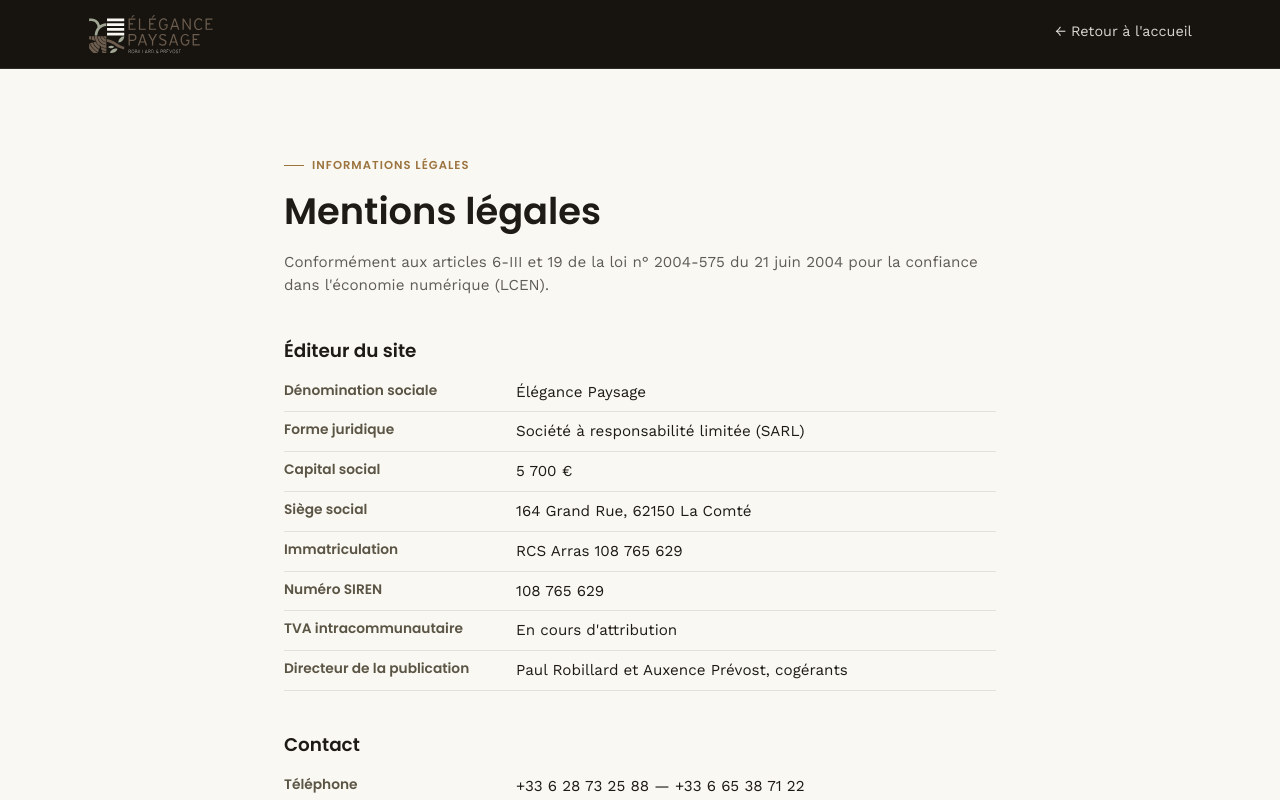
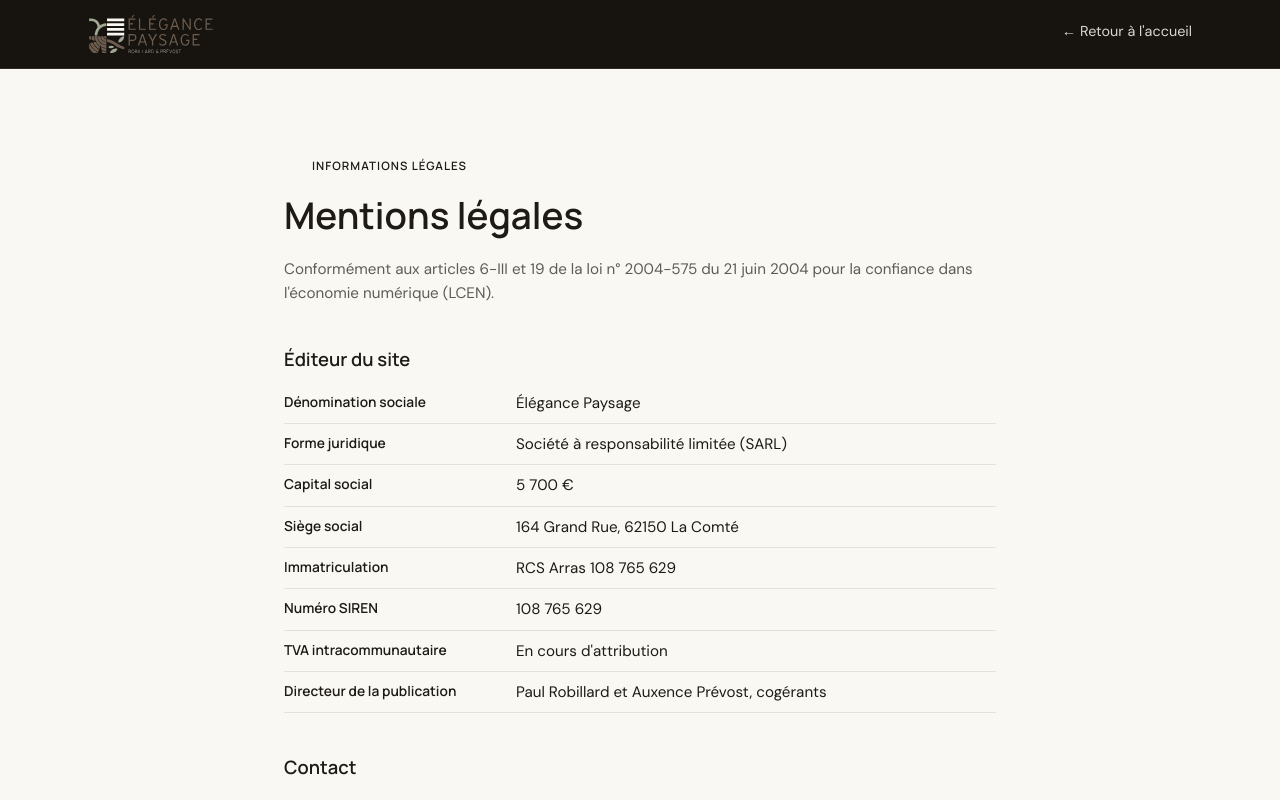
Before and after one commit to ZaYtI/elegance-paysage, a Next.js app: page /mentions-legales in a window 1280 px wide. Shown: the top 800 px of the page. Built offline with nearby package versions, Linux system fonts and the light colour scheme.

Commit message:
🎨 Add new design tokens, fonts and base UI primitives

```diff
--- a/app/globals.css
+++ b/app/globals.css
@@ -15,17 +15,13 @@
   --color-ink-900: var(--ink-900);
   --color-ink-800: var(--ink-800);
   --color-ink-700: var(--ink-700);
-  --color-ink-600: var(--ink-600);
-  --color-sage-600: var(--sage-600);
+  --color-bark-800: var(--bark-800);
+  --color-bark-700: var(--bark-700);
   --color-sage-500: var(--sage-500);
-  --color-sage-300: var(--sage-300);
-  --color-bark-700: var(--bark-700);
-  --color-bark-600: var(--bark-600);
-  --color-bark-500: var(--bark-500);
+  --color-stone-400: var(--stone-400);
+  --color-stone-200: var(--stone-200);
   --color-paper: var(--paper);
   --color-sand-100: var(--sand-100);
-  --color-gold-600: var(--gold-600);
-  --color-gold-700: var(--gold-700);
   --color-sidebar-ring: var(--sidebar-ring);
   --color-sidebar-border: var(--sidebar-border);
   --color-sidebar-accent-foreground: var(--sidebar-accent-foreground);
@@ -69,137 +65,125 @@
   --ink-900: #1e1b16;
   --ink-800: #242019;
   --ink-700: #3a342a;
-  --ink-600: #5b5546;
-  --sage-600: #7f9470;
-  --sage-500: #9cad8c;
-  --sage-300: #c7d3ba;
+  --bark-800: #3c342b;
   --bark-700: #6c5d4f;
-  --bark-600: #817468;
-  --bark-500: #958a80;
+  --sage-500: #a0a794;
+  --stone-400: #bab3a6;
+  --stone-200: #e7e1d7;
   --paper: #faf8f2;
   --sand-100: #f1ecdd;
-  --gold-600: #b98b4e;
-  --gold-700: #9c7440;
-  --font-heading: var(--font-poppins);
 
-  --background: var(--paper);
-  --foreground: var(--ink-900);
-  --card: #ffffff;
-  --card-foreground: var(--ink-900);
-  --popover: #ffffff;
-  --popover-foreground: var(--ink-900);
-  --primary: var(--ink-950);
-  --primary-foreground: var(--paper);
-  --secondary: var(--sand-100);
-  --secondary-foreground: var(--ink-900);
-  --muted: var(--sand-100);
-  --muted-foreground: var(--ink-600);
-  --accent: var(--gold-600);
-  --accent-foreground: #ffffff;
-  --destructive: oklch(0.577 0.245 27.325);
-  --border: rgba(30, 27, 22, 0.12);
-  --input: rgba(30, 27, 22, 0.12);
-  --ring: var(--gold-600);
-  --chart-1: oklch(0.87 0 0);
-  --chart-2: oklch(0.556 0 0);
-  --chart-3: oklch(0.439 0 0);
-  --chart-4: oklch(0.371 0 0);
-  --chart-5: oklch(0.269 0 0);
+  --accent-color: var(--sage-500);
+  --font-body: var(--font-dm-sans), Arial, sans-serif;
+  --font-display: var(--font-manrope), Arial, sans-serif;
+  --font-sans: var(--font-body);
+  --font-heading: var(--font-display);
+  --ease-out-soft: cubic-bezier(0.2, 0.8, 0.2, 1);
+
+  --background: var(--ink-950);
+  --foreground: var(--paper);
+  --card: var(--ink-800);
+  --card-foreground: var(--paper);
+  --popover: var(--ink-800);
+  --popover-foreground: var(--paper);
+  --primary: var(--paper);
+  --primary-foreground: var(--ink-950);
+  --secondary: var(--ink-800);
+  --secondary-foreground: var(--paper);
+  --muted: var(--ink-800);
+  --muted-foreground: var(--stone-400);
+  --accent: var(--sage-500);
+  --accent-foreground: var(--ink-950);
+  --destructive: oklch(0.704 0.191 22.216);
+  --border: rgba(250, 248, 242, 0.15);
+  --input: rgba(250, 248, 242, 0.15);
+  --ring: var(--sage-500);
   --radius: 0.625rem;
-  --sidebar: oklch(0.985 0 0);
-  --sidebar-foreground: oklch(0.145 0 0);
-  --sidebar-primary: oklch(0.205 0 0);
-  --sidebar-primary-foreground: oklch(0.985 0 0);
-  --sidebar-accent: oklch(0.97 0 0);
-  --sidebar-accent-foreground: oklch(0.205 0 0);
-  --sidebar-border: oklch(0.922 0 0);
-  --sidebar-ring: oklch(0.708 0 0);
-}
-
-.dark {
-  --background: oklch(0.145 0 0);
-  --foreground: oklch(0.985 0 0);
-  --card: oklch(0.205 0 0);
-  --card-foreground: oklch(0.985 0 0);
-  --popover: oklch(0.205 0 0);
-  --popover-foreground: oklch(0.985 0 0);
-  --primary: oklch(0.922 0 0);
-  --primary-foreground: oklch(0.205 0 0);
-  --secondary: oklch(0.269 0 0);
-  --secondary-foreground: oklch(0.985 0 0);
-  --muted: oklch(0.269 0 0);
-  --muted-foreground: oklch(0.708 0 0);
-  --accent: oklch(0.269 0 0);
-  --accent-foreground: oklch(0.985 0 0);
-  --destructive: oklch(0.704 0.191 22.216);
-  --border: oklch(1 0 0 / 10%);
-  --input: oklch(1 0 0 / 15%);
-  --ring: oklch(0.556 0 0);
-  --chart-1: oklch(0.87 0 0);
-  --chart-2: oklch(0.556 0 0);
-  --chart-3: oklch(0.439 0 0);
-  --chart-4: oklch(0.371 0 0);
-  --chart-5: oklch(0.269 0 0);
-  --sidebar: oklch(0.205 0 0);
-  --sidebar-foreground: oklch(0.985 0 0);
-  --sidebar-primary: oklch(0.488 0.243 264.376);
-  --sidebar-primary-foreground: oklch(0.985 0 0);
-  --sidebar-accent: oklch(0.269 0 0);
-  --sidebar-accent-foreground: oklch(0.985 0 0);
-  --sidebar-border: oklch(1 0 0 / 10%);
-  --sidebar-ring: oklch(0.556 0 0);
 }
 
 @layer base {
   * {
-    @apply border-border outline-ring/50;
+    @apply border-border;
   }
+
+  html {
+    scroll-behavior: smooth;
+    scroll-padding-top: 90px;
+  }
+
   body {
-    @apply bg-background text-foreground;
+    margin: 0;
+    background: var(--ink-950);
+    color: var(--paper);
+    font-family: var(--font-body);
+    font-size: 16px;
+    line-height: 1.6;
+    overflow-x: clip;
   }
-  html {
-    @apply font-sans;
+
+  h1,
+  h2,
+  h3 {
+    font-family: var(--font-display);
+    font-weight: 500;
+    margin: 0;
+  }
+
+  p {
+    margin: 0;
+  }
+
+  a {
+    color: inherit;
+    text-decoration: none;
+  }
+
+  ::selection {
+    background: var(--accent-color);
+    color: var(--ink-950);
+  }
+
+  :where(a, button, summary, input):focus-visible {
+    outline: 3px solid var(--accent-color);
+    outline-offset: 4px;
   }
 }
 
-@media (prefers-reduced-motion: no-preference) {
-  .rise-in {
+.section-title {
+  font-size: clamp(38px, 5.2vw, 78px);
+  letter-spacing: -0.055em;
+  line-height: 1.1;
+}
+
+.reveal {
+  animation: reveal-up linear both;
+  animation-timeline: view();
+  animation-range: entry 0% entry 260px;
+}
+
+@keyframes reveal-up {
+  from {
     opacity: 0;
-    transform: translateY(10px);
-    animation: rise-in 0.7s ease-out forwards;
+    translate: 0 45px;
   }
-  .rise-in.d1 { animation-delay: 0.05s; }
-  .rise-in.d2 { animation-delay: 0.2s; }
-  .rise-in.d3 { animation-delay: 0.35s; }
-  .rise-in.d4 { animation-delay: 0.5s; }
-  .rise-in.d5 { animation-delay: 0.65s; }
-
-  .glow-pulse {
-    animation: glow-pulse 6s ease-in-out infinite;
-  }
-
-  .icon-rise-in {
-    opacity: 0;
-    transform: scale(0.92);
-    animation: icon-rise-in 0.6s ease-out forwards;
+  to {
+    opacity: 1;
+    translate: 0 0;
   }
 }
 
-@keyframes rise-in {
-  to {
-    opacity: 1;
-    transform: translateY(0);
+@supports not (animation-timeline: view()) {
+  .reveal {
+    animation: none;
   }
 }
 
-@keyframes glow-pulse {
-  0%, 100% { opacity: 0.3; }
-  50% { opacity: 0.55; }
-}
+@media (prefers-reduced-motion: reduce) {
+  html {
+    scroll-behavior: auto;
+  }
 
-@keyframes icon-rise-in {
-  to {
-    opacity: 1;
-    transform: scale(1);
+  .reveal {
+    animation: none;
   }
 }
--- a/app/layout.tsx
+++ b/app/layout.tsx
@@ -1,20 +1,20 @@
 import type { Metadata } from "next";
-import { Poppins, Work_Sans } from "next/font/google";
+import { DM_Sans, Manrope } from "next/font/google";
 import { Analytics } from "@vercel/analytics/next"
 import { LocalBusinessJsonLd } from "@/components/local-business-jsonld";
 import { siteInfo } from "@/lib/site-data";
 import "./globals.css";
 
-const poppins = Poppins({
-  variable: "--font-poppins",
+const dmSans = DM_Sans({
+  variable: "--font-dm-sans",
   subsets: ["latin"],
-  weight: ["500", "600", "700", "800"],
+  weight: ["400", "500", "600", "700"],
 });
 
-const workSans = Work_Sans({
-  variable: "--font-sans",
+const manrope = Manrope({
+  variable: "--font-manrope",
   subsets: ["latin"],
-  weight: ["400", "500", "600"],
+  weight: ["400", "500", "600", "700", "800"],
 });
 
 export const metadata: Metadata = {
@@ -39,9 +39,9 @@
   return (
     <html
       lang="fr"
-      className={`${poppins.variable} ${workSans.variable} h-full antialiased`}
+      className={`${dmSans.variable} ${manrope.variable} antialiased`}
     >
-      <body className="min-h-full flex flex-col bg-paper text-ink-900 font-sans">
+      <body>
         <LocalBusinessJsonLd />
         {children}
         <Analytics />
--- a/components/local-business-jsonld.tsx
+++ b/components/local-business-jsonld.tsx
@@ -10,7 +10,7 @@
     url: siteInfo.url,
     logo: `${siteInfo.url}/icon.svg`,
     image: `${siteInfo.url}/icon.svg`,
-    telephone: contactInfo.phone,
+    telephone: contactInfo.phoneInternational,
     email: contactInfo.email,
     description:
       "Création et aménagement paysager, élagage, abattage et taille de haies pour particuliers et professionnels.",
--- /dev/null
+++ b/components/ui/eyebrow.tsx
@@ -0,0 +1,14 @@
+import { cn } from "@/lib/utils";
+
+type EyebrowProps = {
+  className?: string;
+  children: React.ReactNode;
+};
+
+export function Eyebrow({ className, children }: EyebrowProps) {
+  return (
+    <div className={cn("text-xs font-medium uppercase tracking-[2px]", className)}>
+      {children}
+    </div>
+  );
+}
--- /dev/null
+++ b/components/ui/rounded-panel.module.css
@@ -0,0 +1,61 @@
+.surround {
+  padding: 0 16px 16px;
+}
+
+.paper {
+  background: var(--paper);
+}
+
+.sand {
+  background: var(--sand-100);
+}
+
+.panel {
+  position: relative;
+  isolation: isolate;
+  overflow: hidden;
+  max-width: 1500px;
+  margin: 0 auto;
+  padding: 110px 6%;
+  border-radius: 40px;
+  background: linear-gradient(165deg, #211d16 0%, var(--ink-950) 55%, #120f0b 100%);
+  color: var(--paper);
+  box-shadow: 0 40px 90px -40px rgba(23, 20, 15, 0.55);
+}
+
+.panel::before,
+.panel::after {
+  content: "";
+  position: absolute;
+  z-index: -1;
+  border-radius: 50%;
+  pointer-events: none;
+  filter: blur(20px);
+}
+
+.panel::before {
+  top: -260px;
+  right: -180px;
+  width: 720px;
+  height: 720px;
+  background: radial-gradient(circle, rgba(160, 167, 148, 0.2) 0%, transparent 65%);
+}
+
+.panel::after {
+  bottom: -320px;
+  left: -220px;
+  width: 760px;
+  height: 760px;
+  background: radial-gradient(circle, rgba(108, 93, 79, 0.28) 0%, transparent 65%);
+}
+
+@media (max-width: 650px) {
+  .surround {
+    padding: 0 10px 10px;
+  }
+
+  .panel {
+    padding: 64px 20px;
+    border-radius: 28px;
+  }
+}
--- a/lib/site-data.ts
+++ b/lib/site-data.ts
@@ -1,9 +1,31 @@
-export const nav = [
-  { label: "Services", href: "#services" },
-  { label: "Déroulé", href: "#process" },
-  { label: "Réalisations", href: "#realisations" },
-  { label: "Zone d'intervention", href: "#zone" },
-  { label: "Contact", href: "#contact" },
+export type NavLink = { label: string; href: string };
+
+export const homeNav: NavLink[] = [
+  { label: "Notre vision", href: "#vision" },
+  { label: "Savoir-faire", href: "#expertises" },
+  { label: "Approche", href: "#approche" },
+  { label: "Galerie", href: "/galerie" },
+  { label: "Secteur", href: "#secteur" },
+];
+
+export const pageNav: NavLink[] = [
+  { label: "Accueil", href: "/" },
+  { label: "Galerie", href: "/galerie" },
+  { label: "Contact", href: "/contact" },
+];
+
+export const footerNav: NavLink[] = [
+  { label: "Accueil", href: "/" },
+  { label: "Savoir-faire", href: "/#expertises" },
+  { label: "Approche", href: "/#approche" },
+  { label: "Galerie", href: "/galerie" },
+  { label: "Contact", href: "/contact" },
+];
+
+export const galleryNav: NavLink[] = [
+  { label: "Accueil", href: "/" },
+  { label: "Galerie", href: "#galerie" },
+  { label: "Contact", href: "/contact" },
 ];
 
 export const heroStats = [
@@ -124,10 +146,11 @@
 ] as const;
 
 export const contactInfo = {
-  phone: "+33 6 28 73 25 88",
-  phoneHref: "tel:+330628732588",
-  phoneSecondary: "+33 6 65 38 71 22",
-  phoneSecondaryHref: "tel:+330665387122",
+  phone: "06 28 73 25 88",
+  phoneInternational: "+33 6 28 73 25 88",
+  phoneHref: "tel:+33628732588",
+  phoneSecondary: "06 65 38 71 22",
+  phoneSecondaryHref: "tel:+33665387122",
   email: "contact@elegancepaysage62.com",
   emailHref: "mailto:contact@elegancepaysage62.com",
 };
```
Also changed, not shown: components/ui/pill-link.module.css (added, +36 -0 lines), components/ui/pill-link.tsx (added, +21 -0 lines), components/ui/rounded-panel.tsx (added, +19 -0 lines).
